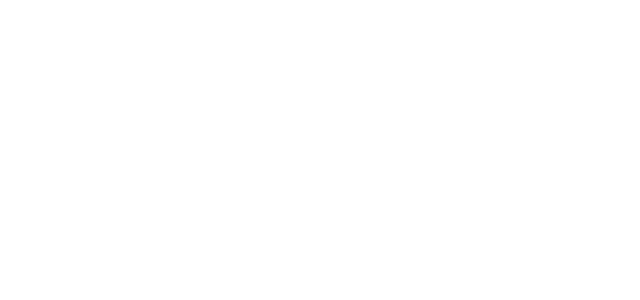
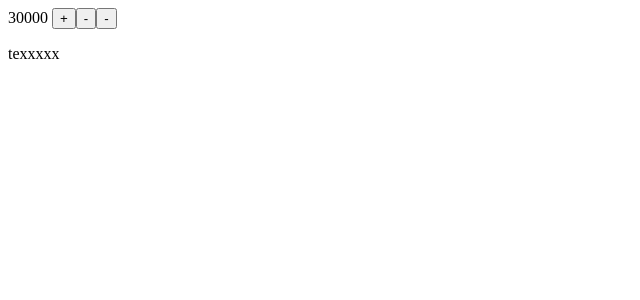
Before and after one commit to shesid2698/nuxtTest, a Nuxt app: page /count2 in a window 1280 px wide. Before the commit this address had no page. Shown: the top 300 px of the page, without its empty margins (0-640 px from the left). Built offline with nearby package versions, Linux system fonts and the light colour scheme.

Commit message:
pinia範例

```diff
--- a/pages/count.vue
+++ b/pages/count.vue
@@ -1,5 +1,6 @@
 <template>
   <div>
+    <h1>pinia範例</h1>
     <h3>數量 <span>{{ count.count }}</span></h3>
   </div>
 </template>
--- /dev/null
+++ b/pages/count2.vue
@@ -0,0 +1,15 @@
+<template>
+  <div>
+    {{ counter }}
+    <button @click="counter++">+</button>
+    <button @click="counter--">-</button>
+    <button @click="sid+=`!!`">-</button>
+    <br>
+    <p>{{ sid }}</p>
+  </div>
+</template>
+
+<script setup>
+const counter = useState('counter', () => Math.round(30 * 1000));
+const sid = useState('wade', () => "texxxxx");
+</script>
--- a/pages/index.vue
+++ b/pages/index.vue
@@ -5,12 +5,21 @@
         <h3>hundredNum = {{ hundredNum}}</h3>
         <h2>原始值={{num}}</h2>
         <h1>時間:{{ newTime }}</h1>
-        <NuxtLink to="/count"><div>跳頁</div></NuxtLink>
-        <NuxtLink to="/mouse"><div>滑鼠vue(composables)</div></NuxtLink>
+        <NuxtLink to="/count">
+            <div>跳頁</div>
+        </NuxtLink>
+        <NuxtLink to="/mouse">
+            <div>滑鼠vue(composables)</div>
+        </NuxtLink>
+        <NuxtLink to="/count2">
+            <div>useState count2</div>
+        </NuxtLink>
+        {{ wade }}
     </div>
 </template>
 <script setup>
 const num = ref(10);
+const wade = useState('wade');
 const time = ref(Date.now());
 const tenNum = computed(() => num.value * 10);
 const hundredNum = computed(() => num.value * 100);
```
